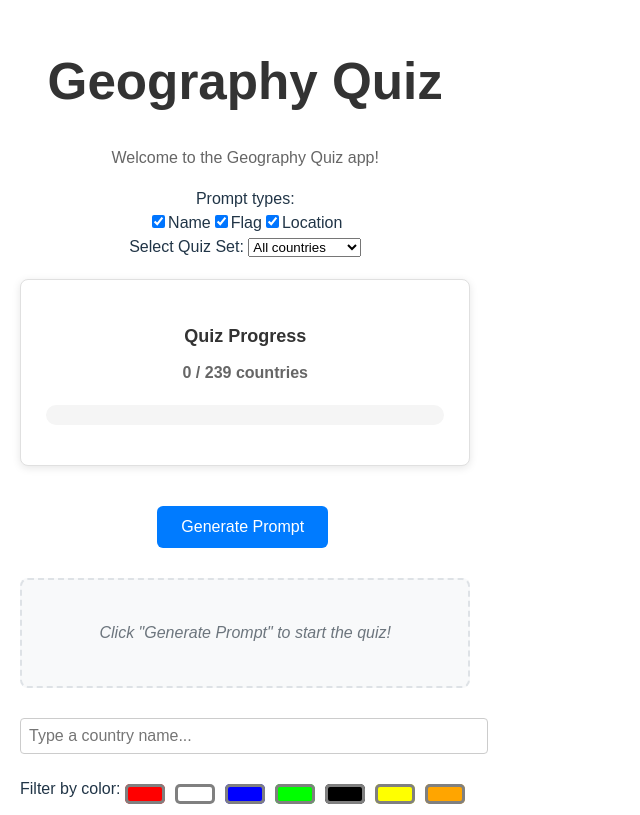
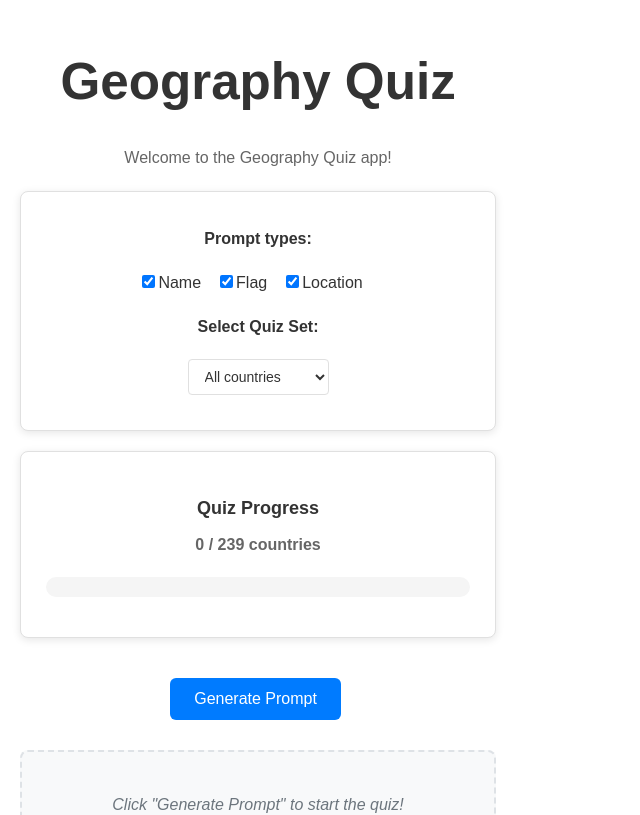
Before and after one commit to derrik-gratz/geography-quiz, a React (Vite) app: page / in a window 1280 px wide. Shown: the top 815 px of the page, without its empty margins (0-640 px from the left). Built offline with nearby package versions, Linux system fonts and the light colour scheme.

Commit message:
clean up alias matching with text

```diff
--- a/src/App.css
+++ b/src/App.css
@@ -1,3 +1,38 @@
+/* CSS Custom Properties for theming */
+:root {
+  /* Light mode colors */
+  --text-primary: #333;
+  --text-secondary: #666;
+  --text-muted: #6c757d;
+  --background-primary: #ffffff;
+  --background-secondary: #f8f9fa;
+  --background-tertiary: #f5f5f5;
+  --border-color: #e0e0e0;
+  --border-dashed: #dee2e6;
+  --shadow-color: rgba(0, 0, 0, 0.1);
+  --success-bg: #d4edda;
+  --success-border: #c3e6cb;
+  --success-text: #155724;
+}
+
+/* Dark mode colors */
+@media (prefers-color-scheme: dark) {
+  :root {
+    --text-primary: #ffffff;
+    --text-secondary: #e0e0e0;
+    --text-muted: #b0b0b0;
+    --background-primary: #2d2d2d;
+    --background-secondary: #3a3a3a;
+    --background-tertiary: #404040;
+    --border-color: #555555;
+    --border-dashed: #666666;
+    --shadow-color: rgba(0, 0, 0, 0.3);
+    --success-bg: #1e4a2e;
+    --success-border: #2d5a3d;
+    --success-text: #a8e6c1;
+  }
+}
+
 .app {
   text-align: center;
   padding: 20px;
@@ -9,7 +44,7 @@ header {
 }
 
 h1 {
-  color: #333;
+  color: var(--text-primary);
 }
 
 main {
@@ -18,13 +53,26 @@ main {
 }
 
 p {
-  color: #666;
+  color: var(--text-secondary);
   line-height: 1.6;
 }
 
 /* Flag Select Component */
 .flag-select {
   margin: 20px 0;
+}
+
+.color-picker {
+  margin: 15px 0;
+  text-align: center;
+}
+
+.color-filter {
+  color: var(--text-primary);
+  font-weight: 600;
+  margin-right: 15px;
+  display: inline-block;
+  vertical-align: middle;
 }
 
 .flag-grid {
@@ -44,7 +92,7 @@ p {
   border: 2px solid transparent;
   border-radius: 2px;
   transition: all 0.2s ease;
-  background-color: white;
+  background-color: grey;
   display: inline-block;
   text-align: center;
 }
@@ -52,17 +100,17 @@ p {
 .flag-icon:hover {
   border-color: #007bff;
   box-shadow: 0 0 0 2px rgba(0, 122, 255, 0.2);
-  transform: translateY(-2px);
+  /* transform: translateY(-2px); */
 }
 
 /* Quiz Progress Component */
 .quiz-progress {
-  background-color: white;
-  border: 1px solid #e0e0e0;
+  background-color: var(--background-primary);
+  border: 1px solid var(--border-color);
   border-radius: 8px;
   padding: 25px;
   margin: 20px 0;
-  box-shadow: 0 2px 8px rgba(0, 0, 0, 0.1);
+  box-shadow: 0 2px 8px var(--shadow-color);
 }
 
 .progress-header {
@@ -70,20 +118,20 @@ p {
 }
 
 .progress-header h3 {
-  color: #333;
+  color: var(--text-primary);
   margin-bottom: 10px;
   font-size: 18px;
 }
 
 .progress-text {
-  color: #666;
+  color: var(--text-secondary);
   font-size: 16px;
   font-weight: 600;
   margin: 0;
 }
 
 .progress-bar-container {
-  background-color: #f5f5f5;
+  background-color: var(--background-tertiary);
   border-radius: 10px;
   height: 20px;
   overflow: hidden;
@@ -100,13 +148,13 @@ p {
 .completion-message {
   margin-top: 15px;
   padding: 10px;
-  background-color: #d4edda;
-  border: 1px solid #c3e6cb;
+  background-color: var(--success-bg);
+  border: 1px solid var(--success-border);
   border-radius: 6px;
 }
 
 .completion-message p {
-  color: #155724;
+  color: var(--success-text);
   margin: 0;
   font-weight: 600;
 }
@@ -117,26 +165,26 @@ p {
 }
 
 .prompt-placeholder {
-  background-color: #f8f9fa;
-  border: 2px dashed #dee2e6;
+  background-color: var(--background-secondary);
+  border: 2px dashed var(--border-dashed);
   border-radius: 8px;
   padding: 40px 20px;
   margin: 20px 0;
 }
 
 .prompt-placeholder p {
-  color: #6c757d;
+  color: var(--text-muted);
   font-style: italic;
   margin: 0;
 }
 
 .prompt-content {
-  background-color: white;
-  border: 1px solid #e0e0e0;
+  background-color: var(--background-primary);
+  border: 1px solid var(--border-color);
   border-radius: 8px;
   padding: 25px;
   margin: 20px 0;
-  box-shadow: 0 2px 8px rgba(0, 0, 0, 0.1);
+  box-shadow: 0 2px 8px var(--shadow-color);
   min-height: 80px;
   display: flex;
   flex-direction: column;
@@ -145,7 +193,7 @@ p {
 }
 
 .prompt-content h3 {
-  color: #333;
+  color: var(--text-primary);
   margin-bottom: 20px;
   font-size: 18px;
 }
@@ -156,10 +204,10 @@ p {
 
 .country-flag .fi {
   font-size: 48px;
-  border: 1px solid #e0e0e0;
+  border: 1px solid var(--border-color);
   border-radius: 4px;
   padding: 10px;
-  background-color: white;
+  background-color: var(--background-primary);
 }
 
 .prompt-flag {
@@ -171,12 +219,27 @@ p {
 .country-name {
   font-size: 24px;
   font-weight: bold;
-  color: #333;
+  color: var(--text-primary);
+  margin: 20px 0;
+}
+
+/* Prompt-specific text elements */
+.prompt-name {
+  font-size: 24px;
+  font-weight: bold;
+  color: var(--text-primary);
+  margin: 20px 0;
+}
+
+.prompt-location {
+  font-size: 20px;
+  font-weight: 600;
+  color: var(--text-primary);
   margin: 20px 0;
 }
 
 .hint {
-  color: #6c757d;
+  color: var(--text-muted);
   font-size: 14px;
   font-style: italic;
   margin: 10px 0;
@@ -185,6 +248,70 @@ p {
 /* Quiz Controls */
 .quiz-controls {
   margin: 20px 0;
+}
+
+/* Quiz Configuration Component */
+.quiz-config {
+  background-color: var(--background-primary);
+  border: 1px solid var(--border-color);
+  border-radius: 8px;
+  padding: 25px;
+  margin: 20px 0;
+  box-shadow: 0 2px 8px var(--shadow-color);
+}
+
+.quiz-config label {
+  color: var(--text-primary);
+  font-weight: 600;
+  margin: 10px 0;
+  display: block;
+}
+
+.quiz-config select {
+  background-color: var(--background-primary);
+  color: var(--text-primary);
+  border: 1px solid var(--border-color);
+  border-radius: 4px;
+  padding: 8px 12px;
+  font-size: 14px;
+  margin: 10px 0;
+}
+
+.quiz-config .prompt-types {
+  margin: 15px 0;
+}
+
+.quiz-config .prompt-type-checkbox {
+  display: inline-block;
+  margin: 5px 15px 5px 0;
+  color: var(--text-primary);
+  font-weight: normal;
+}
+
+.quiz-config .warning-message {
+  background-color: #fff3cd;
+  border: 1px solid #ffeaa7;
+  border-radius: 4px;
+  padding: 10px;
+  margin: 10px 0;
+}
+
+.quiz-config .warning-message p {
+  color: #856404;
+  margin: 0;
+  font-weight: 600;
+}
+
+/* Dark mode adjustments for warning message */
+@media (prefers-color-scheme: dark) {
+  .quiz-config .warning-message {
+    background-color: #3d2f00;
+    border-color: #5a4a00;
+  }
+
+  .quiz-config .warning-message p {
+    color: #ffd54f;
+  }
 }
 
 .generate-prompt-btn {
@@ -233,23 +360,23 @@ p {
 }
 
 .modal-content {
-  background-color: white;
+  background-color: var(--background-primary);
   padding: 30px;
   border-radius: 12px;
-  box-shadow: 0 4px 20px rgba(0, 0, 0, 0.15);
+  box-shadow: 0 4px 20px var(--shadow-color);
   text-align: center;
   max-width: 400px;
   width: 90%;
 }
 
 .modal-content h2 {
-  color: #333;
+  color: var(--text-primary);
   margin-bottom: 15px;
 }
 
 .modal-content p {
   margin-bottom: 25px;
-  color: #666;
+  color: var(--text-secondary);
 }
 
 .modal-content button {
```
Also changed, not shown: src/data/country_data.json.
